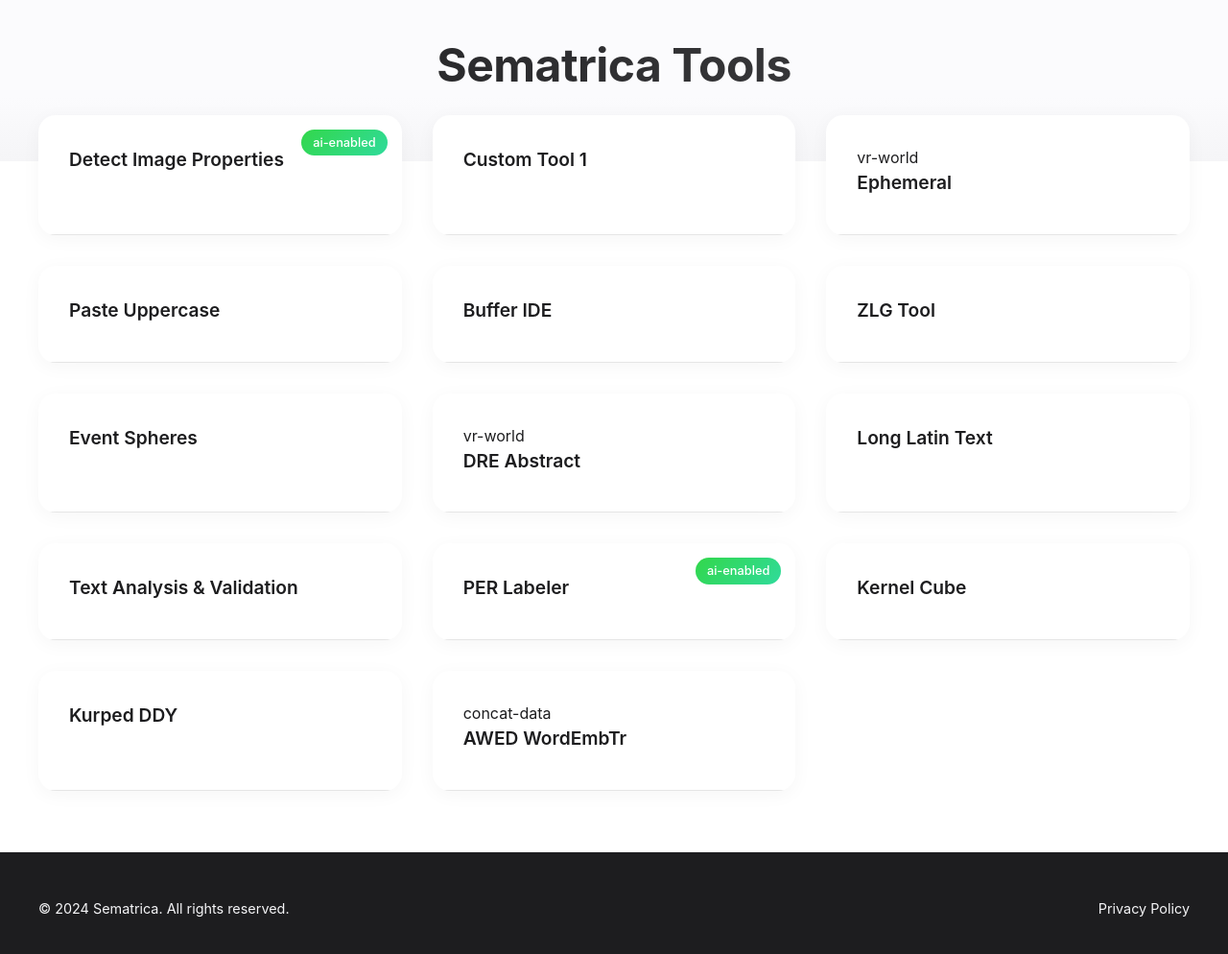
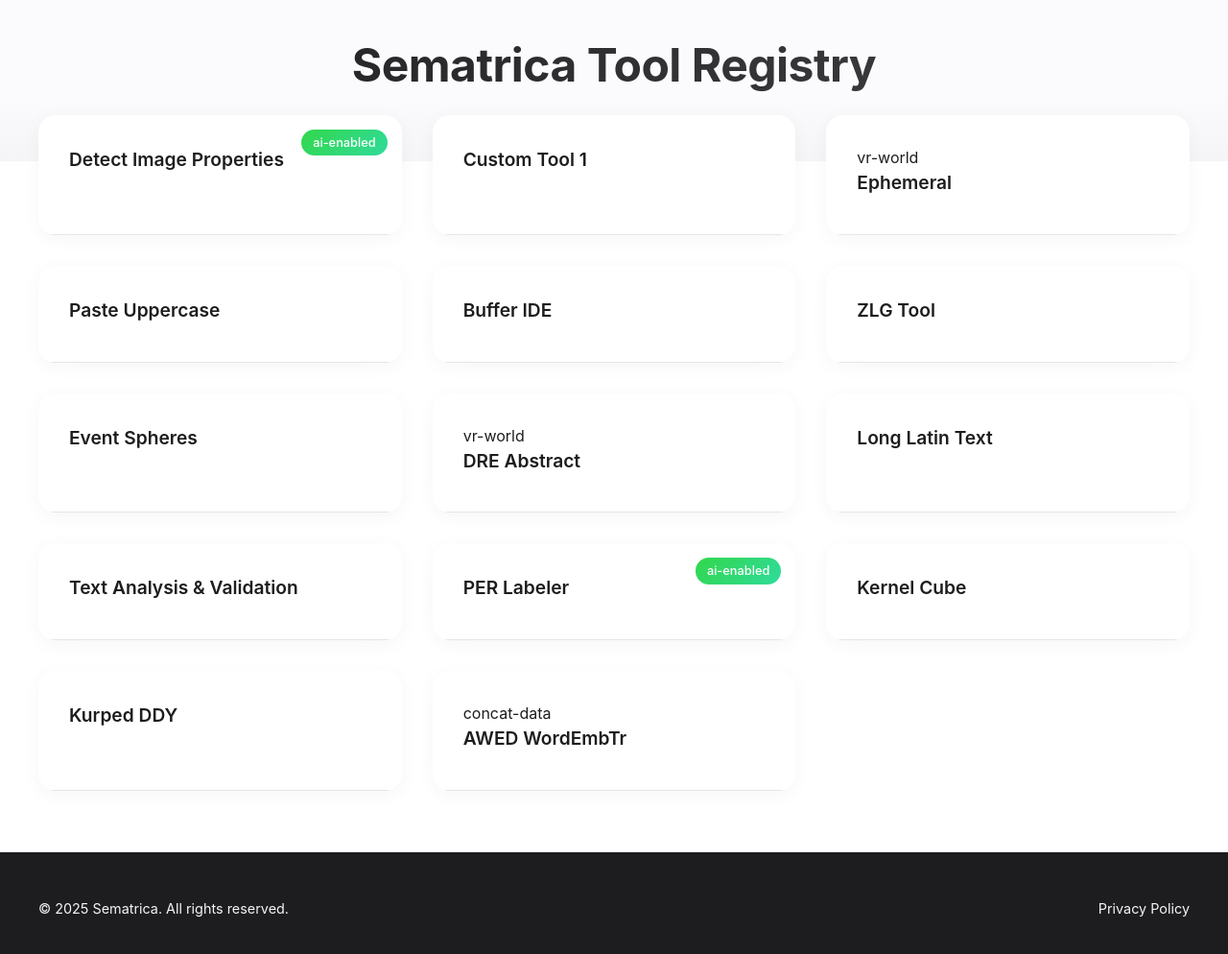
Before and after one commit to sematrica/central-dash, a plain HTML site: page index.html in a window 1280 px wide. Shown: the whole page at 96% size. Drawn offline with Linux system fonts and the light colour scheme.

Commit message:
Update index.html

```diff
--- a/index.html
+++ b/index.html
@@ -3,7 +3,7 @@
 <head>
     <meta charset="UTF-8">
     <meta name="viewport" content="width=device-width, initial-scale=1.0">
-    <title>Sematrica Tools - Apple Style</title>
+    <title>Sematrica Tools Registry</title>
     <style>
         :root {
             --apple-gray1: #f5f5f7;
@@ -123,7 +123,7 @@
 </head>
 <body>
 <header class="apple-header">
-    <h1 class="header-title">Sematrica Tools</h1>
+    <h1 class="header-title">Sematrica Tool Registry</h1>
 </header>
 
 <div class="grid-container">
@@ -196,7 +196,7 @@
 
 <footer class="apple-footer">
     <div class="footer-content">
-        <div>© 2024 Sematrica. All rights reserved.</div>
+        <div>© 2025 Sematrica. All rights reserved.</div>
         <div>
             <a href="#" style="color: inherit; text-decoration: none;">Privacy Policy</a>
         </div>
```
